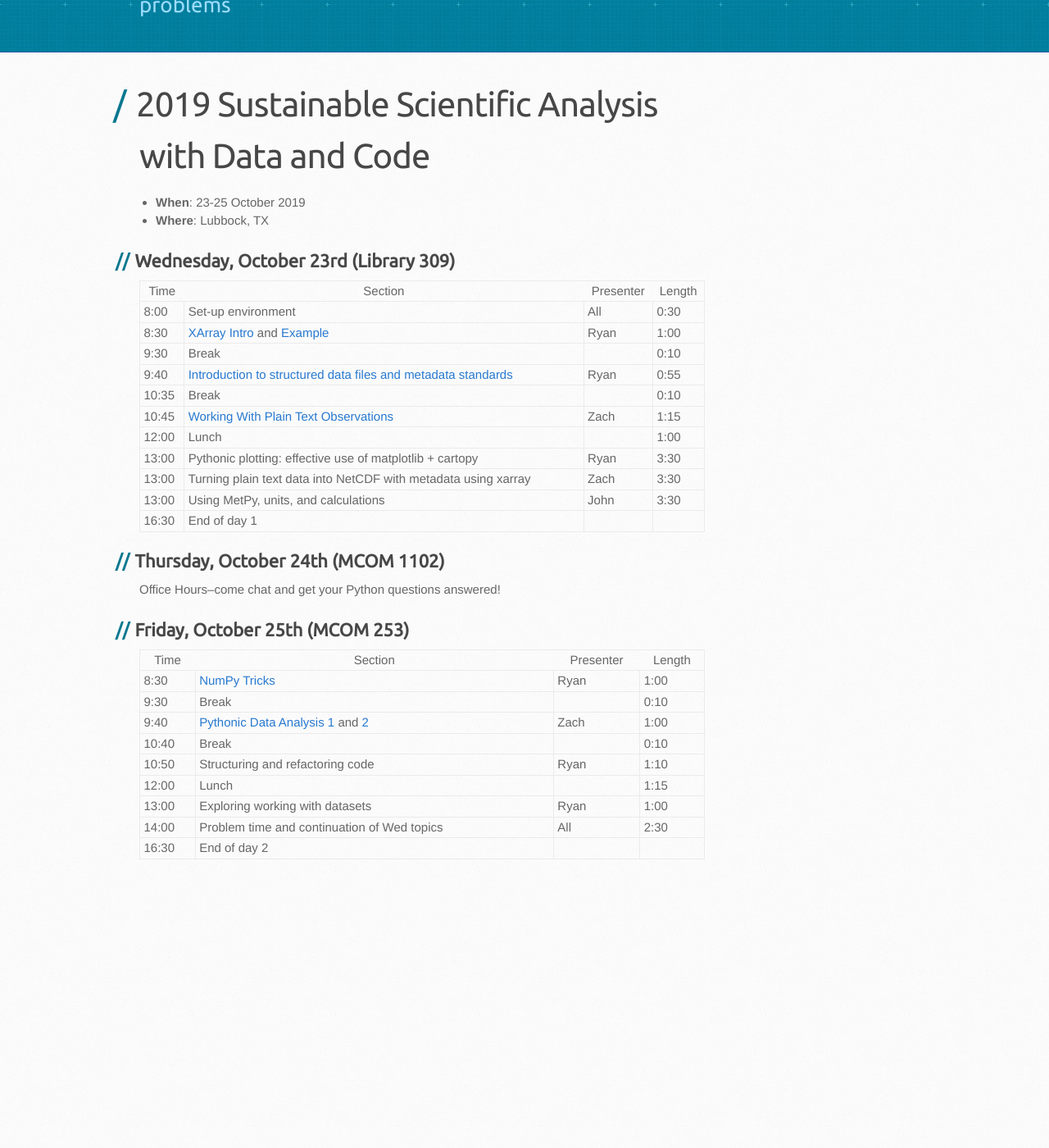
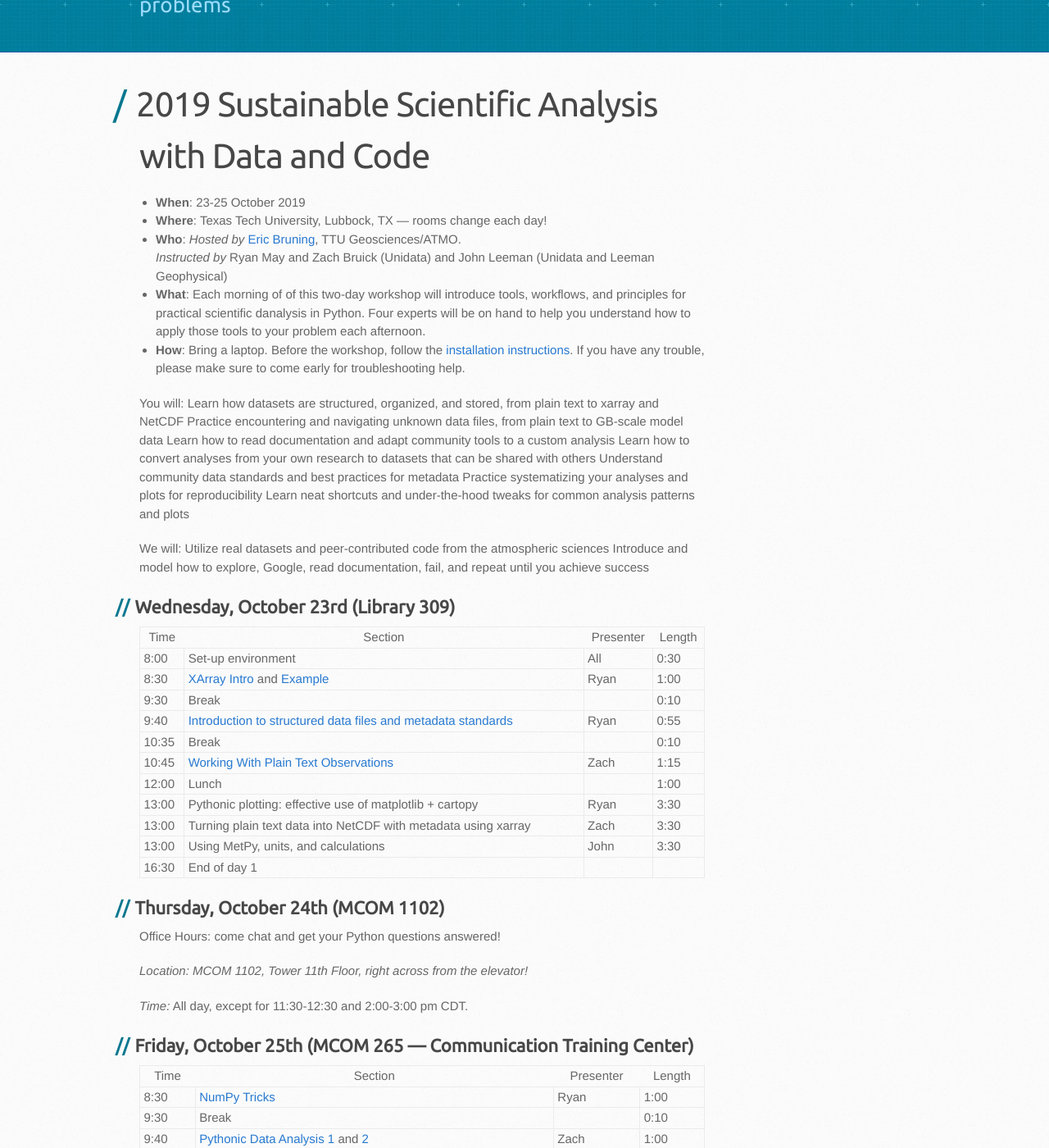
Before and after one commit to Unidata/python-workshop, a Jekyll site: the page built from events/ttu2019.md, in a window 1280 px wide and 1400 px high, scrolled down 315 px. Shown: the whole window at 82% size. Built offline with Jekyll 4.4.1, drawn with Linux system fonts in a browser that asks for light colours; some web fonts are replaced; our own code applies the rules of GitHub Pages for plain Markdown files; before the commit the page ends 1385 px from its top, so only the background shows below that.

Commit message:
Add more details, fix Friday room number

```diff
--- a/events/ttu2019.md
+++ b/events/ttu2019.md
@@ -4,7 +4,23 @@ title:
 # 2019 Sustainable Scientific Analysis with Data and Code
 
 - **When**: 23-25 October 2019
-- **Where**: Lubbock, TX
+- **Where**: Texas Tech University, Lubbock, TX — rooms change each day!
+- **Who**: *Hosted by* [Eric Bruning](mailto:eric.bruning@ttu.edu), TTU Geosciences/ATMO. <br/> *Instructed by* Ryan May and Zach Bruick (Unidata) and John Leeman (Unidata and Leeman Geophysical)
+- **What**: Each morning of of this two-day workshop will introduce tools, workflows, and principles for practical scientific danalysis in Python. Four experts will be on hand to help you understand how to apply those tools to your problem each afternoon.
+- **How**: Bring a laptop. Before the workshop, follow the [installation instructions](https://unidata.github.io/python-workshop/installation.html). If you have any trouble, please make sure to come early for troubleshooting help.
+
+You will:
+Learn how datasets are structured, organized, and stored, from plain text to xarray and NetCDF
+Practice encountering and navigating unknown data files, from plain text to GB-scale model data
+Learn how to read documentation and adapt community tools to a custom analysis
+Learn how to convert analyses from your own research to datasets that can be shared with others
+Understand community data standards and best practices for metadata
+Practice systematizing your analyses and plots for reproducibility
+Learn neat shortcuts and under-the-hood tweaks for common analysis patterns and plots
+
+We will:
+Utilize real datasets and peer-contributed code from the atmospheric sciences
+Introduce and model how to explore, Google, read documentation, fail, and repeat until you achieve success
 
 ## Wednesday, October 23rd (Library 309)
 
@@ -23,9 +39,14 @@ title:
 | 16:30 | End of day 1                                 |             |        |
 
 ## Thursday, October 24th (MCOM 1102)
-Office Hours--come chat and get your Python questions answered!
+Office Hours: come chat and get your Python questions answered!
 
-## Friday, October 25th (MCOM 253)
+*Location: MCOM 1102, Tower 11th Floor, right across from the elevator!*
+
+*Time:* All day, except for 11:30-12:30 and 2:00-3:00 pm CDT.
+
+
+## Friday, October 25th (MCOM 265 — Communication Training Center)
 
 |  Time | Section                                      | Presenter   | Length |
 |-------|----------------------------------------------|-------------|--------|
```
